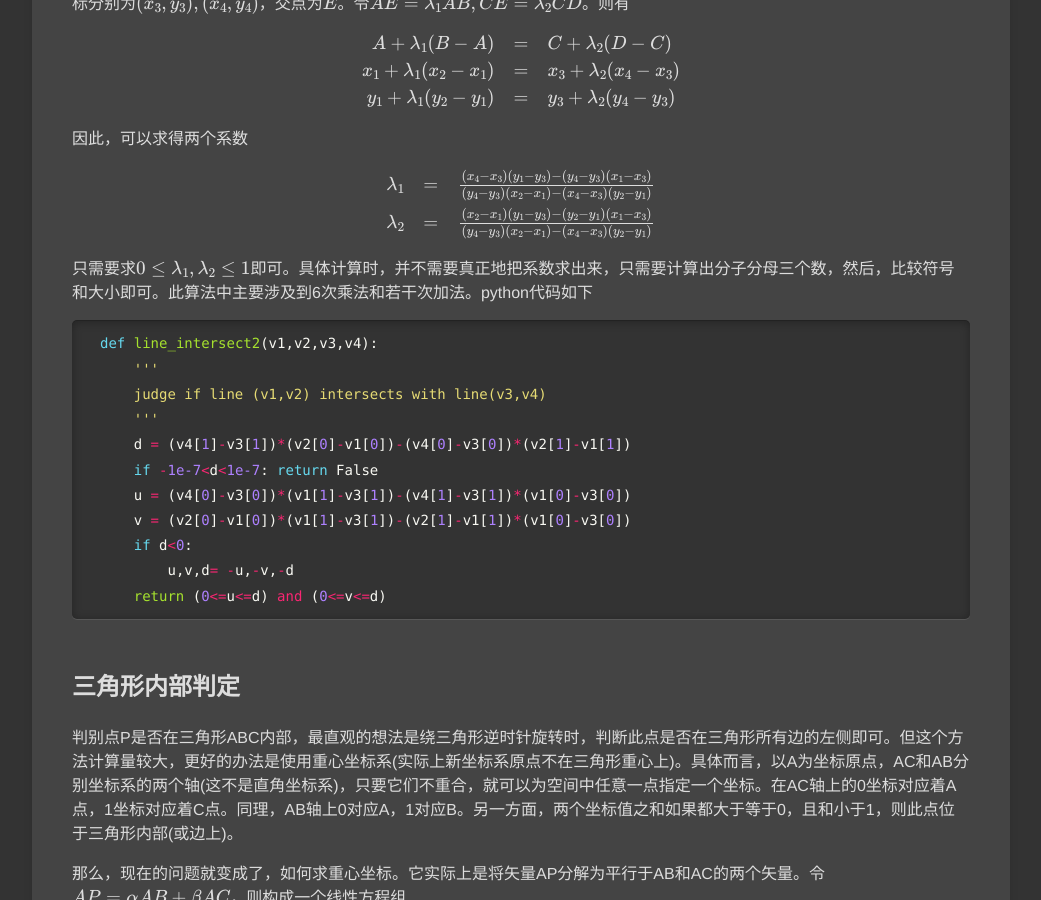
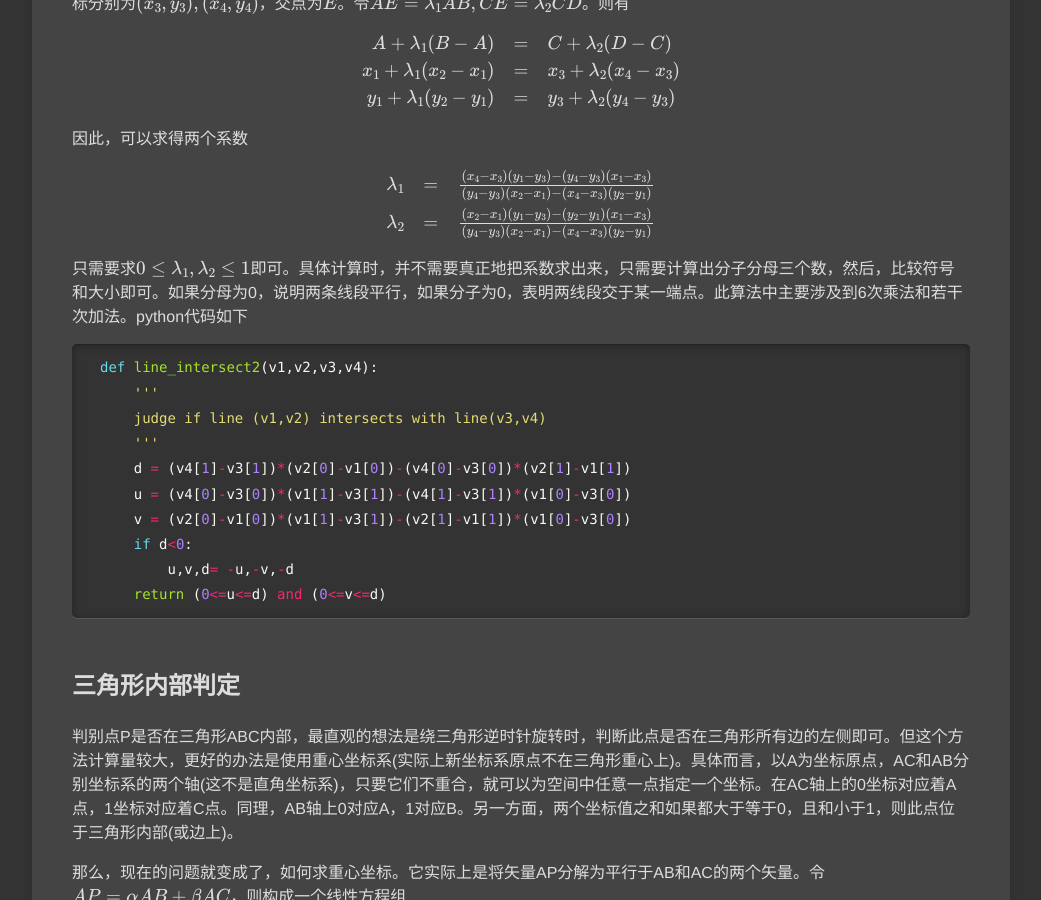
Before and after one commit to pkuwwt/pkuwwt.github.io, a Jekyll site: the page built from visualization/_posts/2014-04-29-intersections-between-two-2d-triangles.md, in a window 1280 px wide and 900 px high, scrolled down 596 px. Shown: the whole window, without its empty margins (119-1160 px from the left). Built offline with Jekyll 4.4.1, drawn with Linux system fonts in a browser that asks for light colours; formulas are drawn with MathJax 3; comment, search, counter and statistics services are not loaded; some of the changed text lies outside the part shown.

Commit message:
modified:   visualization/_posts/2014-04-29-intersections-between-two-2d-triangles.md

```diff
--- a/visualization/_posts/2014-04-29-intersections-between-two-2d-triangles.md
+++ b/visualization/_posts/2014-04-29-intersections-between-two-2d-triangles.md
@@ -30,7 +30,7 @@ $$
 \end{array}
 $$
 
-只需要求$$0\le\lambda_1,\lambda_2\le1$$即可。具体计算时，并不需要真正地把系数求出来，只需要计算出分子分母三个数，然后，比较符号和大小即可。此算法中主要涉及到6次乘法和若干次加法。python代码如下
+只需要求$$0\le\lambda_1,\lambda_2\le1$$即可。具体计算时，并不需要真正地把系数求出来，只需要计算出分子分母三个数，然后，比较符号和大小即可。如果分母为0，说明两条线段平行，如果分子为0，表明两线段交于某一端点。此算法中主要涉及到6次乘法和若干次加法。python代码如下
 
 {% highlight python %}
 def line_intersect2(v1,v2,v3,v4):
@@ -38,7 +38,6 @@ def line_intersect2(v1,v2,v3,v4):
     judge if line (v1,v2) intersects with line(v3,v4)
     '''
     d = (v4[1]-v3[1])*(v2[0]-v1[0])-(v4[0]-v3[0])*(v2[1]-v1[1])
-    if -1e-7<d<1e-7: return False
     u = (v4[0]-v3[0])*(v1[1]-v3[1])-(v4[1]-v3[1])*(v1[0]-v3[0])
     v = (v2[0]-v1[0])*(v1[1]-v3[1])-(v2[1]-v1[1])*(v1[0]-v3[0])
     if d<0:
@@ -142,7 +141,6 @@ def line_intersect2(v1,v2,v3,v4):
     v31 = [v1[0]-v3[0],(v1[1]-v3[1])]
     cross = lambda u,v: u[0]*v[1]-u[1]*v[0]
     d = cross(v12,v34)
-    if -1e-7<d<1e-7: return False
     u = cross(v34,v31)
     v = cross(v12,v31)
     if d<0:
```
